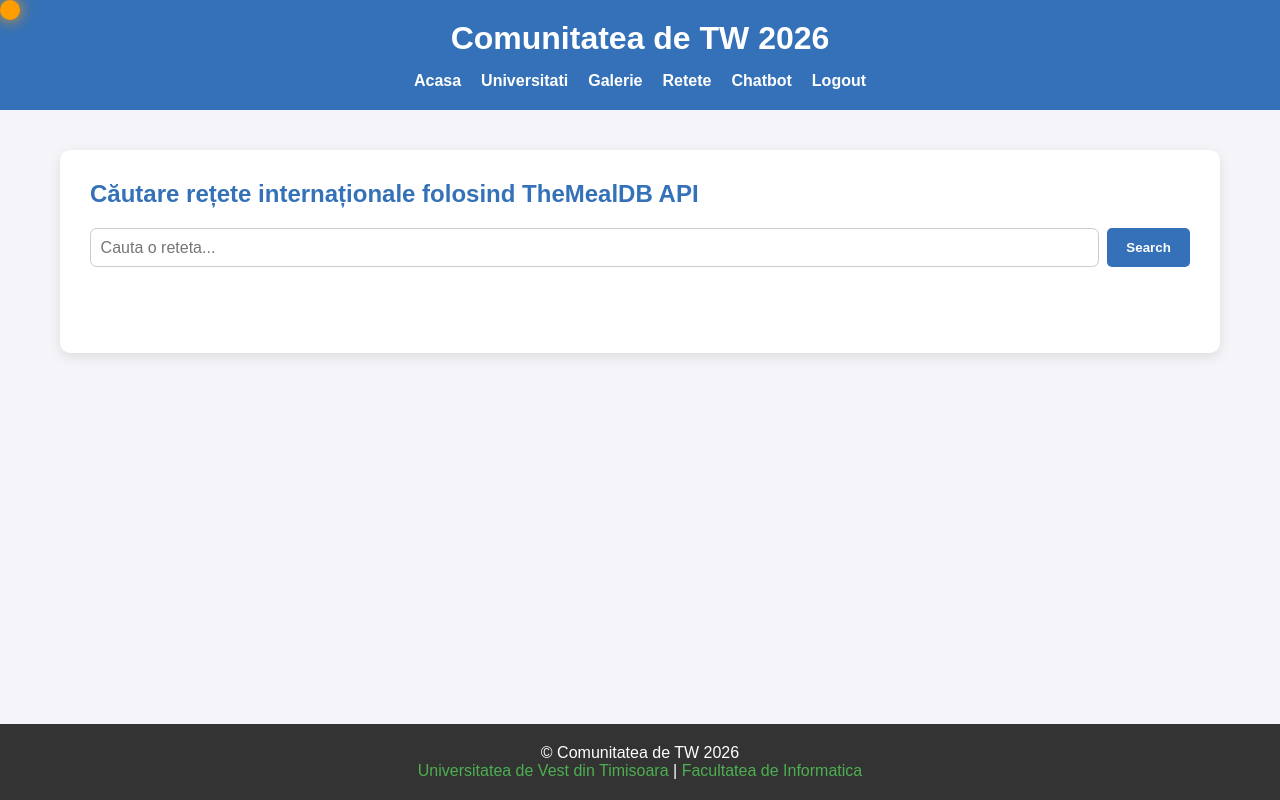
After one commit to AngelovskiEvgenij/TWLab-AngelovskiEvgenij, a Django app: page /meals/ in a window 1280 px wide. The commit adds this page. Run offline with Django 4.2, Linux system fonts and the light colour scheme.

Commit message:
Laboratorul 9

```diff
--- /dev/null
+++ b/myapp/static/CSS/meals_style.css
@@ -0,0 +1,91 @@
+.meals-section {
+    background-color: #fff;
+    padding: 30px;
+    border-radius: 10px;
+    box-shadow: 0 4px 12px rgba(0, 0, 0, 0.1);
+    margin-top: 20px;
+    margin-bottom: 40px;
+    text-align: left;
+}
+
+.meals-section h1 {
+    color: #3471B8;
+    margin-bottom: 20px;
+}
+
+/* Search area */
+#searchForm {
+    display: flex;
+    gap: 0.5rem;
+    margin: 1rem 0;
+}
+
+#queryInput {
+    padding: 0.6rem;
+    border-radius: 0.4rem;
+    border: 1px solid #ccc;
+    flex: 1;
+    font-size: 16px;
+}
+
+#queryInput:focus {
+    outline: none;
+    border-color: #3471B8;
+}
+
+#searchBtn {
+    padding: 0.6rem 1.2rem;
+    cursor: pointer;
+    border: none;
+}
+
+#searchBtn:disabled {
+    opacity: 0.6;
+    cursor: not-allowed;
+}
+
+/* Status element */
+#status {
+    min-height: 1.5rem;
+    margin: 0.5rem 0;
+    color: #555;
+    font-style: italic;
+}
+
+/* Card grid */
+#results {
+    display: grid;
+    grid-template-columns: repeat(auto-fill, minmax(220px, 1fr));
+    gap: 1rem;
+    margin-top: 1rem;
+}
+
+.card {
+    padding: 1rem;
+    border: 1px solid #e0e0e0;
+    border-radius: 8px;
+    background-color: #fafafa;
+    box-shadow: 0 2px 6px rgba(0, 0, 0, 0.05);
+    display: flex;
+    flex-direction: column;
+    gap: 0.5rem;
+}
+
+.card .meal-img {
+    width: 100%;
+    height: 160px;
+    object-fit: cover;
+    border-radius: 6px;
+}
+
+.card h3 {
+    margin: 0;
+    color: #3471B8;
+    font-size: 1.1rem;
+}
+
+.card p {
+    margin: 0;
+    color: #666;
+    font-size: 0.9rem;
+}
--- /dev/null
+++ b/myapp/static/JS/meals.js
@@ -0,0 +1,95 @@
+"use strict";
+// API Card
+// API Name:         TheMealDB
+// Base URL:         https://www.themealdb.com/api/json/v1/1
+// Endpoint used:    /search.php?s={query}
+// HTTP method:      GET
+// Status code seen: 200
+// Fields used:      idMeal, strMeal, strCategory, strArea, strMealThumb
+const statusEl = document.getElementById("status");
+const resultsEl = document.getElementById("results");
+const searchForm = document.getElementById("searchForm");
+const queryInput = document.getElementById("queryInput");
+const searchBtn = document.getElementById("searchBtn");
+async function getJSON(url) {
+    const controller = new AbortController();
+    const timer = window.setTimeout(() => controller.abort(), 5000);
+    try {
+        const response = await fetch(url, { signal: controller.signal });
+        if (!response.ok) {
+            throw new Error(`HTTP ${response.status}`);
+        }
+        return (await response.json());
+    }
+    finally {
+        window.clearTimeout(timer);
+    }
+}
+function setStatus(text) {
+    statusEl.textContent = text;
+}
+function createCard(item) {
+    const card = document.createElement("div");
+    card.className = "card";
+    const img = document.createElement("img");
+    img.src = item.strMealThumb;
+    img.alt = item.strMeal;
+    img.className = "meal-img";
+    const title = document.createElement("h3");
+    title.textContent = item.strMeal;
+    const detail = document.createElement("p");
+    detail.textContent = `${item.strCategory} • ${item.strArea}`;
+    card.appendChild(img);
+    card.appendChild(title);
+    card.appendChild(detail);
+    return card;
+}
+function render(items) {
+    resultsEl.innerHTML = "";
+    if (items.length === 0) {
+        setStatus("Niciun rezultat nu a fost gasit.");
+        return;
+    }
+    items.forEach((item) => {
+        resultsEl.appendChild(createCard(item));
+    });
+    setStatus(`Incarcate ${items.length} rezultate`);
+}
+function buildURL(query) {
+    const BASE_URL = "https://www.themealdb.com/api/json/v1/1/search.php";
+    return `${BASE_URL}?s=${encodeURIComponent(query)}`;
+}
+async function search() {
+    const query = queryInput.value.trim();
+    if (!query) {
+        setStatus("Adaugati un cuvant pentru a cauta");
+        return;
+    }
+    searchBtn.disabled = true;
+    setStatus("Loading...");
+    resultsEl.innerHTML = "";
+    try {
+        const data = await getJSON(buildURL(query));
+        const items = data.meals ?? [];
+        render(items);
+        localStorage.setItem("lastQuery", query);
+    }
+    catch (err) {
+        const msg = err instanceof Error ? err.message : "Unknown error";
+        setStatus(`Load failed: ${msg}`);
+    }
+    finally {
+        searchBtn.disabled = false;
+    }
+}
+searchForm.addEventListener("submit", (e) => {
+    e.preventDefault();
+    search();
+});
+window.addEventListener("DOMContentLoaded", () => {
+    const lastQuery = localStorage.getItem("lastQuery");
+    if (lastQuery) {
+        queryInput.value = lastQuery;
+        search();
+    }
+});
--- a/myapp/templates/HTML/chatbot.html
+++ b/myapp/templates/HTML/chatbot.html
@@ -17,6 +17,7 @@
       <a href="{% url 'home' %}">Acasa</a>
       <a href="{% url 'universities' %}">Universitati</a>
       <a href="{% url 'galerie' %}">Galerie</a>
+      <a href="{% url 'meals' %}">Retete</a>
       <a href="{% url 'chatbot' %}">Chatbot</a>
       <a href="{% url 'login' %}">Logout</a>
     </nav>
--- a/myapp/templates/HTML/galerie.html
+++ b/myapp/templates/HTML/galerie.html
@@ -18,6 +18,7 @@
             <a href="{% url 'home' %}">Acasa</a>
             <a href="{% url 'universities' %}">Universitati</a>
             <a href="{% url 'galerie' %}">Galerie</a>
+            <a href="{% url 'meals' %}">Retete</a>
             <a href="{% url 'chatbot' %}">Chatbot</a>
             <a href="{% url 'login' %}">Logout</a>
         </nav>
--- /dev/null
+++ b/myapp/templates/HTML/meals.html
@@ -0,0 +1,56 @@
+{% load static %}
+<!DOCTYPE html>
+<html lang="ro">
+<head>
+    <meta charset="UTF-8">
+    <meta name="viewport" content="width=device-width, initial-scale=1.0">
+    <title>Retete (API) - Lab 9</title>
+    <link rel="stylesheet" href="{% static 'CSS/home_style.css' %}">
+    <link rel="stylesheet" href="{% static 'CSS/meals_style.css' %}">
+    <link rel="stylesheet" href="{% static 'CSS/cursor.css' %}">
+</head>
+<body>
+
+<header>
+    <div class="container">
+        <h1>Comunitatea de TW 2026</h1>
+        <nav>
+            <a href="{% url 'home' %}">Acasa</a>
+            <a href="{% url 'universities' %}">Universitati</a>
+            <a href="{% url 'galerie' %}">Galerie</a>
+            <a href="{% url 'meals' %}">Retete</a>
+            <a href="{% url 'chatbot' %}">Chatbot</a>
+            <a href="{% url 'login' %}">Logout</a>
+        </nav>
+    </div>
+</header>
+
+<main class="container">
+    <section class="meals-section">
+        <h1>Căutare rețete internaționale folosind TheMealDB API</h1>
+
+        <form id="searchForm">
+            <input id="queryInput" type="text" placeholder="Cauta o reteta...">
+            <button id="searchBtn" type="submit" class="btn">Search</button>
+        </form>
+
+        <p id="status" aria-live="polite"></p>
+
+        <div id="results"></div>
+    </section>
+</main>
+
+<footer>
+    <div class="container">
+        <p>&copy; Comunitatea de TW 2026</p>
+        <p>
+            <a href="https://www.uvt.ro">Universitatea de Vest din Timisoara</a> |
+            <a href="https://info.uvt.ro">Facultatea de Informatica</a>
+        </p>
+    </div>
+</footer>
+
+<script src="{% static 'JS/meals.js' %}"></script>
+<script src="{% static 'TS/cursor.js' %}"></script>
+</body>
+</html>
--- a/myapp/templates/HTML/universities.html
+++ b/myapp/templates/HTML/universities.html
@@ -17,6 +17,7 @@
             <a href="{% url 'home' %}">Acasa</a>
             <a href="{% url 'universities' %}">Universitati</a>
             <a href="{% url 'galerie' %}">Galerie</a>
+            <a href="{% url 'meals' %}">Retete</a>
             <a href="{% url 'chatbot' %}">Chatbot</a>
             <a href="{% url 'login' %}">Logout</a>
         </nav>
--- a/myapp/urls.py
+++ b/myapp/urls.py
@@ -9,4 +9,5 @@ urlpatterns = [
     path("universities/", views.universities, name="universities"),
     path("chatbot/", views.chatbot, name="chatbot"),
     path("galerie/", views.galerie, name="galerie"),
+    path("meals/", views.meals, name="meals"),
 ]
--- a/myapp/views.py
+++ b/myapp/views.py
@@ -20,4 +20,7 @@ def chatbot(request):
 
 def galerie(request):
     return render(request, "HTML/galerie.html")
+
+def meals(request):
+    return render(request, "HTML/meals.html")
 # Create your views here.
--- /dev/null
+++ b/package.json
@@ -0,0 +1,5 @@
+{
+  "dependencies": {
+    "typescript": "^7.0.2"
+  }
+}
```
Also changed, not shown: myapp/static/TS/galerie.js (+6 -4 lines), myapp/static/TS/galerie.ts (+6 -4 lines), myapp/static/TS/meals.ts (added, +126 -0 lines), myapp/templates/HTML/home.html (+10 -3 lines), package-lock.json (added).
